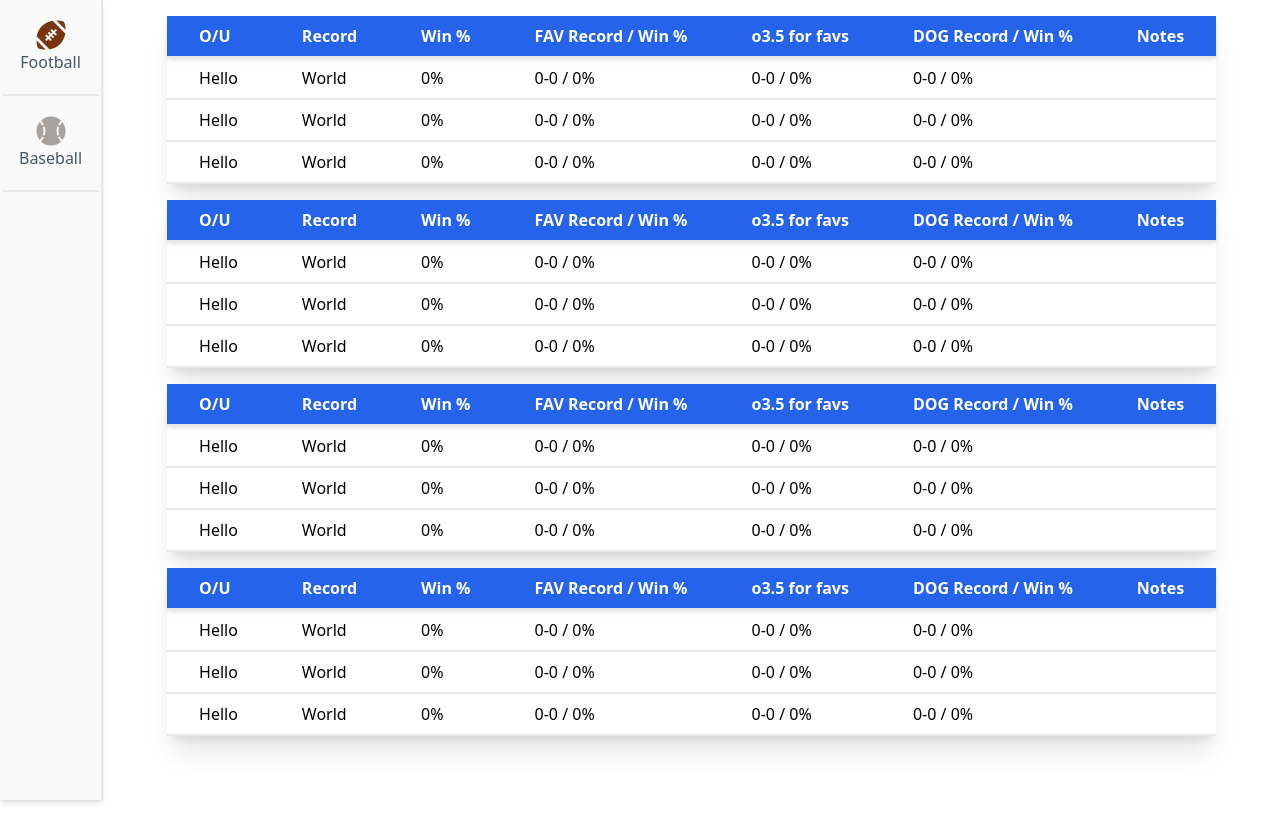
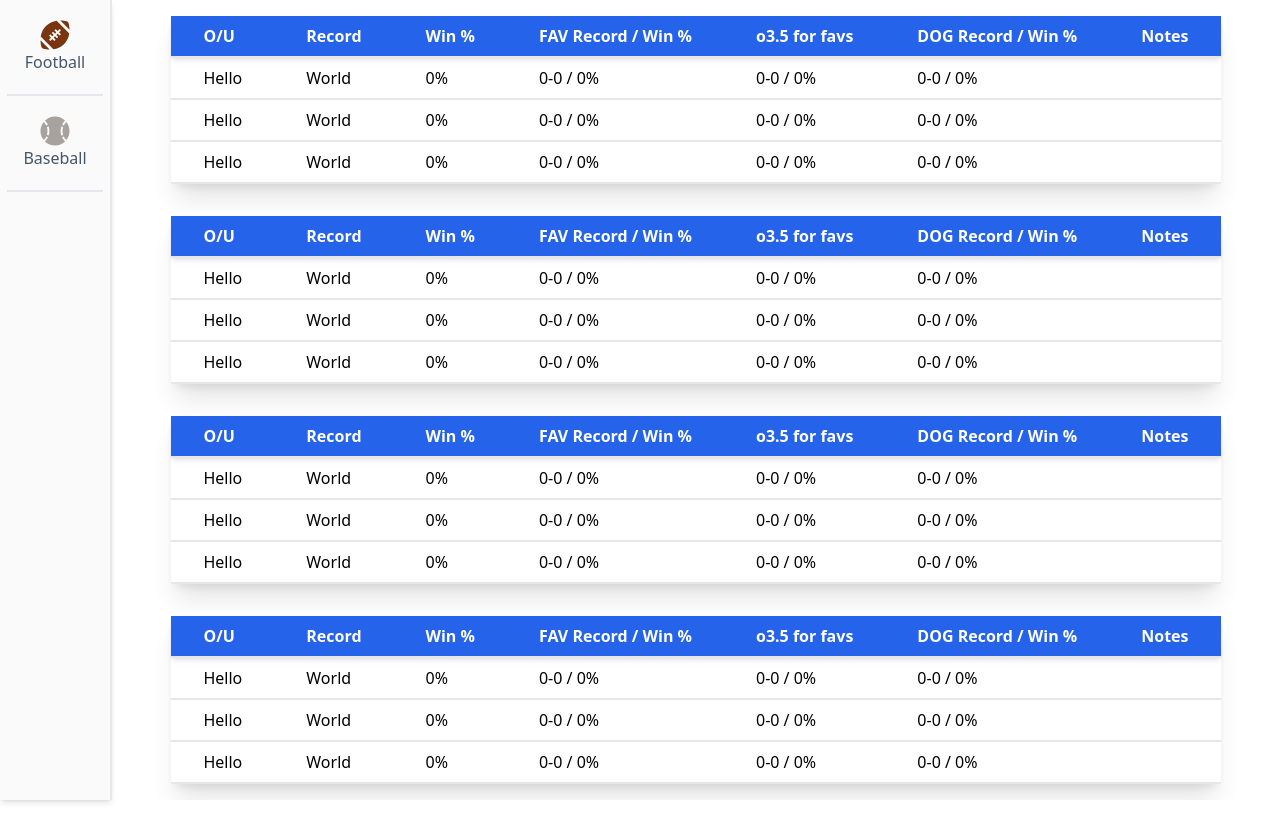
Before and after one commit to devin-gar47/model-portal, a Next.js app: page / in a window 1280 px wide. After the commit the page ends 800 px from the top, so only its background shows below. Built offline with nearby package versions, Linux system fonts and the light colour scheme.

Commit message:
Fixed spacing issues at the bottom of the page

```diff
--- a/components/SideNav.tsx
+++ b/components/SideNav.tsx
@@ -4,7 +4,7 @@ import MyIcon from './MyIcon'
 
 export default function SideNav() {
   return (
-    <div className="flex flex-col h-screen bg-neutral-50 w-28 items-center shadow-md border-r-2">
+    <div className="flex flex-col h-screen fixed top-0 left-0 bg-neutral-50 w-28 items-center shadow-md border-r-2">
       <MyIcon
         Icon={FaFootballBall}
         sport="Football"
--- a/components/SportsTable.tsx
+++ b/components/SportsTable.tsx
@@ -12,7 +12,7 @@ const SportsTable: React.FC<Props> = ({columns, data}) => {
     useTable({ columns, data })
 
     return (
-        <div className="mt-4">
+        <div className="my-4">
           <table {...getTableProps()} className='border-white shadow-xl bg-white-200'>
             <thead className='bg-blue-600 text-white shadow-md'>
               {
--- a/pages/index.tsx
+++ b/pages/index.tsx
@@ -79,8 +79,7 @@ const Home: NextPage<{}, {}> = () => {
     <div className="flex">
       <SideNav />
 
-      <div className="flex flex-col items-center h-screen w-screen overflow-y-auto mb-8">
-
+      <div className="flex flex-col items-center w-screen ml-28">
         <SportsTable columns={columns} data={data} />
         <SportsTable columns={columns} data={data} />
         <SportsTable columns={columns} data={data} />
```
